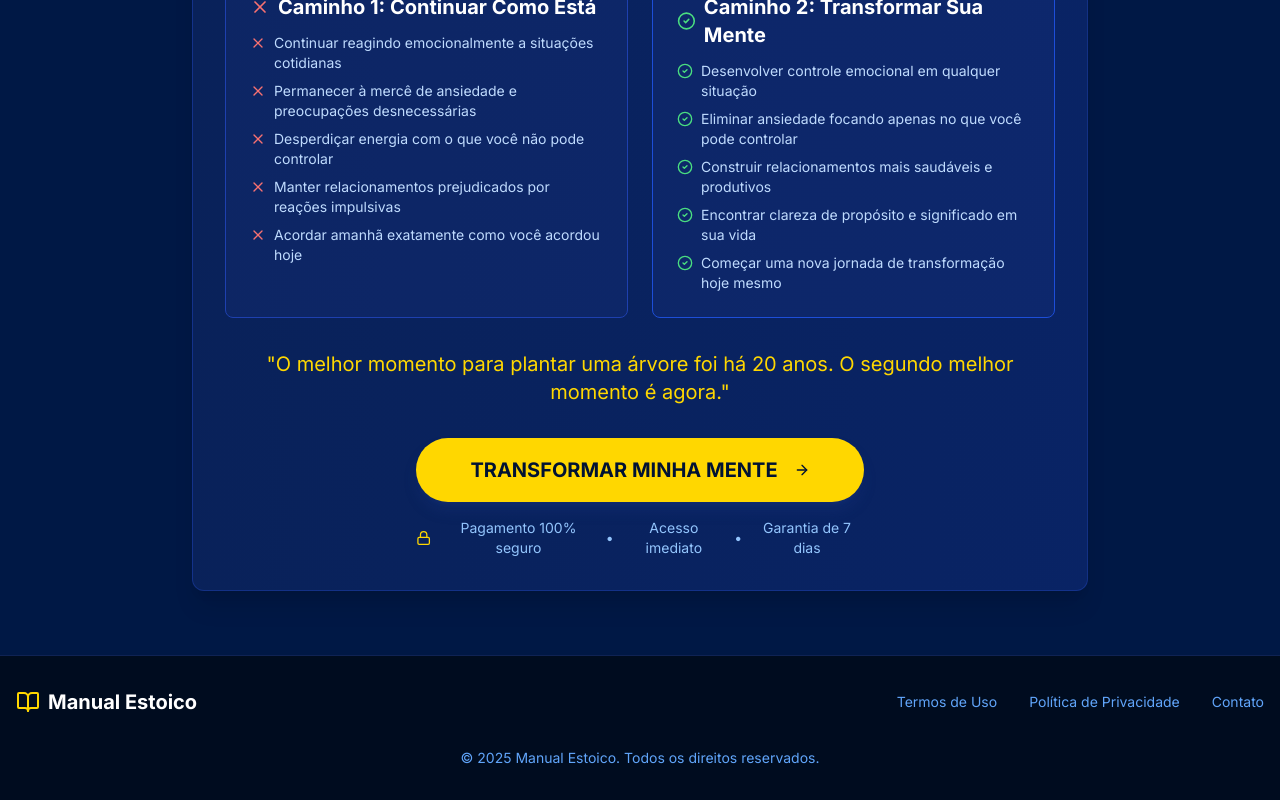
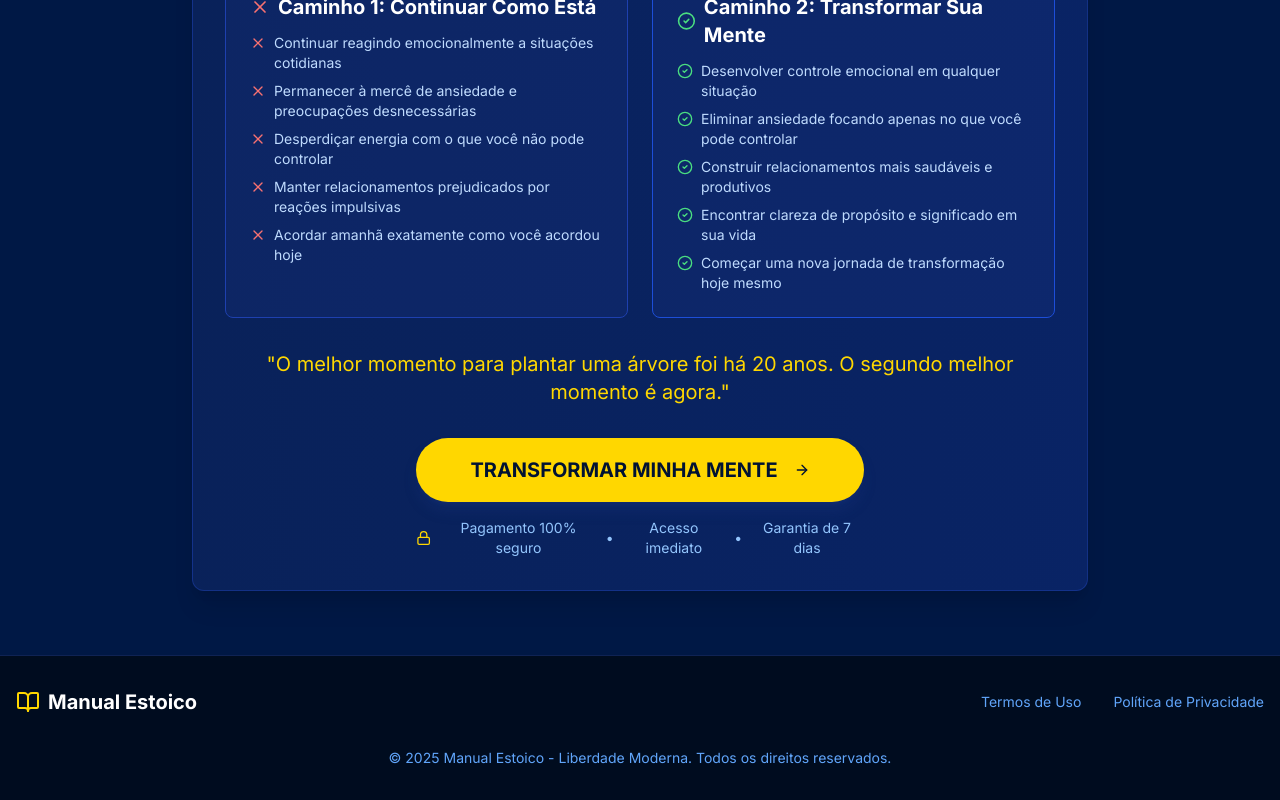
Before and after one commit to Mariaclara728/nuevo, a Next.js app: page / in a window 1280 px wide. Shown: the part 5544-6344 px from the top of the page. Built offline with nearby package versions, Linux system fonts and the light colour scheme.

Commit message:
Update page.tsx

```diff
--- a/app/page.tsx
+++ b/app/page.tsx
@@ -1089,7 +1089,6 @@ export default function Home() {
         </div>
       </section>
 
-
       {/* Notificação de compra recente */}
       {showNotification && <RecentPurchaseNotification onClose={() => setShowNotification(false)} />}
 
@@ -1102,19 +1101,16 @@ export default function Home() {
               <span className="text-xl font-bold text-white">Manual Estoico</span>
             </div>
             <div className="flex flex-col md:flex-row gap-4 md:gap-8 text-sm">
-              <Link href="#" className="hover:text-white transition-colors">
+              <Link href="" className="hover:text-white transition-colors">
                 Termos de Uso
               </Link>
-              <Link href="#" className="hover:text-white transition-colors">
+              <Link href="" className="hover:text-white transition-colors">
                 Política de Privacidade
-              </Link>
-              <Link href="#" className="hover:text-white transition-colors">
-                Contato
               </Link>
             </div>
           </div>
           <div className="mt-8 text-center text-sm">
-            <p>© {new Date().getFullYear()} Manual Estoico. Todos os direitos reservados.</p>
+            <p>© {new Date().getFullYear()} Manual Estoico - Liberdade Moderna. Todos os direitos reservados.</p>
           </div>
         </div>
       </footer>
```
